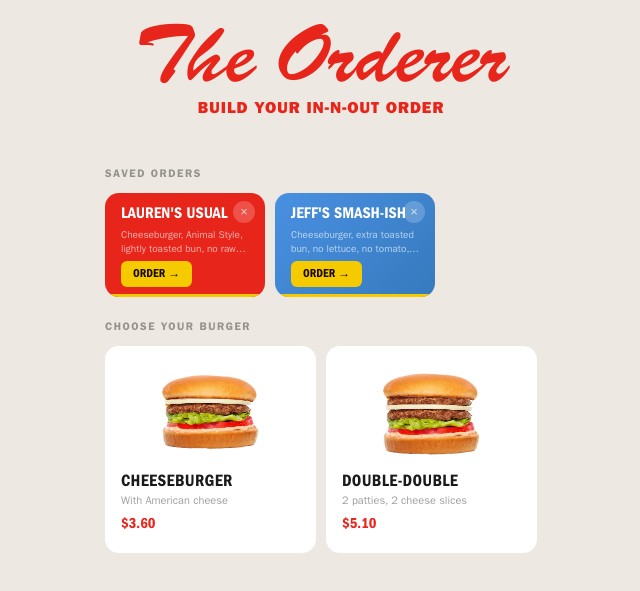
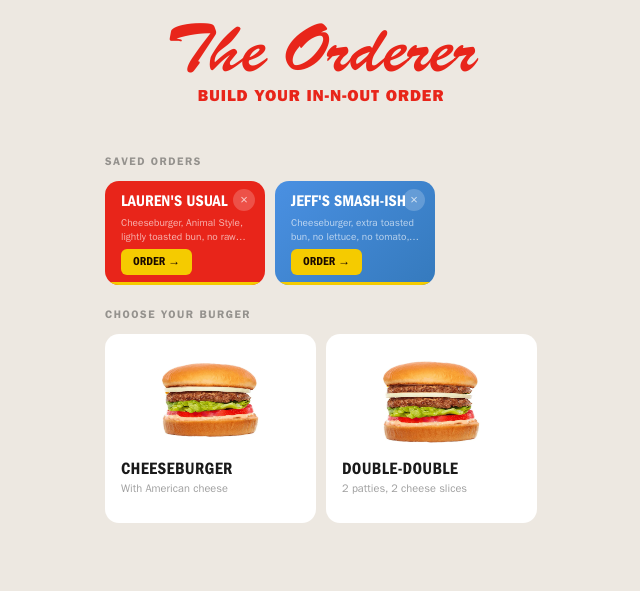
Before and after one commit to jephk/Lauren-In-N-Out-Orderer, a plain HTML site: page index.html in a window 1280 px wide. Shown: the part 89-680 px from the top of the page, without its empty margins (319-959 px from the left). Drawn offline with Linux system fonts and the light colour scheme.

Commit message:
fix horizontal scroll, scale hero title, remove pricing

```diff
--- a/index.html
+++ b/index.html
@@ -31,7 +31,7 @@
             --border: rgba(0,0,0,0.08);
         }
 
-        html { background: var(--cream); }
+        html { background: var(--cream); overflow-x: hidden; }
         body {
             font-family: 'FranklinGothic', system-ui, sans-serif;
             min-height: 100vh;
@@ -39,6 +39,7 @@
             background: var(--cream);
             color-scheme: light only;
             color: var(--text);
+            overflow-x: hidden;
         }
 
         /* ── Top bar ── */
@@ -96,11 +97,12 @@
         }
         .hero-title {
             font-family: 'BrushScript', cursive;
-            font-size: 72px;
+            font-size: clamp(42px, 13vw, 60px);
             font-weight: 400;
             color: var(--red);
             line-height: 1;
             margin-bottom: 8px;
+            white-space: nowrap;
         }
         .hero-subtitle {
             font-family: 'FranklinGothic', sans-serif;
@@ -720,7 +722,6 @@
                     <img class="burger-card-img" src="public/assets/${burgerImages[burger.id]}" alt="${burger.name}">
                     <div class="burger-card-name">${burger.name}</div>
                     <div class="burger-card-desc">${burger.description}</div>
-                    <div class="burger-card-price">$${burger.price.toFixed(2)}</div>
                 </div>
             `).join('');
         }
```
